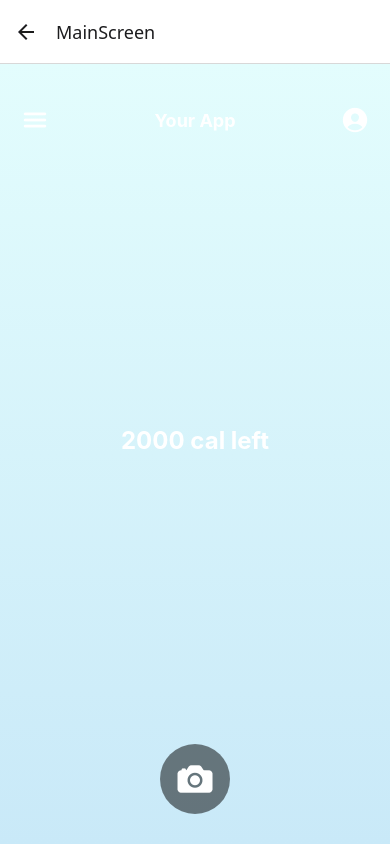
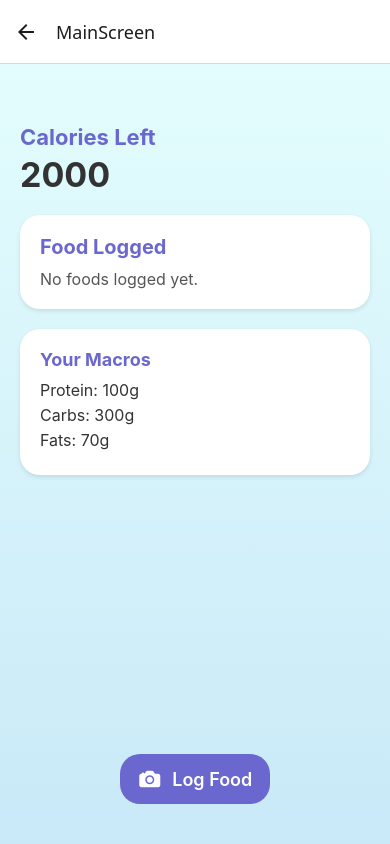
Before and after one commit to enlilshalimoon/food-logger-frontend, a React Native app: screen /MainScreen in a window 390 px wide. Built offline with nearby package versions, Linux system fonts and the light colour scheme.

Commit message:
made sicko updates

```diff
--- a/context/AppContext.js
+++ b/context/AppContext.js
@@ -3,19 +3,44 @@ import React, { createContext, useReducer, useContext } from 'react';
 // Initial state
 const initialState = {
   onboardingResponses: {},
-  macros: null,
+  macros: { protein: 100, carbs: 300, fats: 70 }, // Example realistic starting values
   caloriesLeft: 2000,
 };
 
 // Reducer function
 const reducer = (state, action) => {
   switch (action.type) {
+      case 'SET_MACROS':
+      return {
+        ...state,
+        macros: action.payload.macros,
+        caloriesLeft: action.payload.calories, // Set the initial calories
+      };
     case 'SET_ONBOARDING_RESPONSES':
       return { ...state, onboardingResponses: action.payload };
-    case 'SET_MACROS':
-      return { ...state, macros: action.payload, caloriesLeft: action.payload.calories };
-    case 'UPDATE_CALORIES':
-      return { ...state, caloriesLeft: state.caloriesLeft - action.payload };
+      case 'UPDATE_CALORIES':
+        return {
+          ...state,
+          caloriesLeft: state.caloriesLeft - action.payload, // subtract the payload
+        };
+
+      // or if you want macros too:
+      case "UPDATE_MACROS":
+        const { foodCalories, foodMacros } = action.payload;
+
+        const updatedMacros = {
+          protein: Math.max(0, (state.macros?.protein || 0) - (foodMacros?.protein || 0)),
+          carbs: Math.max(0, (state.macros?.carbs || 0) - (foodMacros?.carbs || 0)),
+          fats: Math.max(0, (state.macros?.fats || 0) - (foodMacros?.fats || 0)),
+        };
+
+        console.log("Updated macros in reducer:", updatedMacros);
+
+        return {
+          ...state,
+          caloriesLeft: Math.max(0, state.caloriesLeft - (foodCalories || 0)),
+          macros: updatedMacros,
+        };
     default:
       return state;
   }
--- a/env.js
+++ b/env.js
@@ -1,9 +1,9 @@
 const ENV = {
     development: {
-      BASE_URL: "http://192.168.1.38:3000", // Replace with your dev server's IP
+      BASE_URL: "http://34.133.139.84:3000", // Replace with your dev server's IP
     },
     production: {
-      BASE_URL: "https://your-production-server.com", // Replace with your production URL
+      BASE_URL: "http://34.133.139.84:3000", // Replace with your production URLß
     },
   };
 
--- a/screens/LoggingScreen.js
+++ b/screens/LoggingScreen.js
@@ -8,13 +8,18 @@ export default function LoggingScreen({ route, navigation }) {
 
   // Handle Log button
   const handleLog = () => {
-    if (!calories) {
-      Alert.alert("Error", "No food data to log.");
+    if (!calories || !macros) {
+      Alert.alert("Error", "Incomplete food data to log.");
       return;
     }
-
-    const updatedCaloriesLeft = 2000 - calories; // Replace 2000 with your dynamic value
-    navigation.navigate('MainScreen', { caloriesLeft: updatedCaloriesLeft });
+    console.log("Logging food:", { name, calories, macros });
+    navigation.navigate("MainScreen", {
+      newFood: {
+        name: name || "Unknown Food",
+        calories: calories,
+        macros: macros,
+      },
+    });
   };
 
   return (
--- a/screens/MacroSummaryScreen.js
+++ b/screens/MacroSummaryScreen.js
@@ -27,6 +27,7 @@ export default function MacroSummaryScreen({ navigation }) {
 
         // Dispatch macros to global context for future use
         dispatch({ type: 'SET_MACROS', payload: data });
+        console.log(state.macros)
       } catch (error) {
         console.error('Error fetching macros:', error.response?.data || error.message);
         setMacros({ error: 'Failed to calculate macros. Please try again.' });
@@ -66,11 +67,19 @@ export default function MacroSummaryScreen({ navigation }) {
       </View>
 
       <TouchableOpacity
-        style={styles.acceptButton}
-        onPress={() => navigation.navigate('MainScreen')}
-      >
-        <Text style={styles.acceptText}>Accept</Text>
-      </TouchableOpacity>
+      style={styles.acceptButton}
+      onPress={() =>
+        navigation.navigate('MainScreen', {
+          newFood: {
+            name: 'Onboarding Macros', // You can use a placeholder name
+            calories: macros.calories,
+            macros: macros.macros,
+          },
+        })
+      }
+    >
+      <Text style={styles.acceptText}>Accept</Text>
+    </TouchableOpacity>
     </LinearGradient>
   );
 }
--- a/screens/MainScreen.js
+++ b/screens/MainScreen.js
@@ -1,40 +1,99 @@
-import React, { useContext } from 'react';
-import { StyleSheet, View, Text, TouchableOpacity } from 'react-native';
+import React, { useContext, useEffect, useState } from 'react';
+import { StyleSheet, View, Text, TouchableOpacity, ScrollView } from 'react-native';
 import { LinearGradient } from 'expo-linear-gradient';
 import { Ionicons } from '@expo/vector-icons';
-import { AppContext } from '../context/AppContext'; // Correct import of AppContext
+import { AppContext } from '../context/AppContext';
 
-export default function MainScreen({ navigation }) {
-  const { state } = useContext(AppContext); // Access state from context
-  const { macros, caloriesLeft } = state; // Destructure relevant properties
+export default function MainScreen({ navigation, route }) {
+  const { state, dispatch } = useContext(AppContext);
+  const { macros, caloriesLeft } = state;
+
+  // If the Logging Screen or other flow returns a newly logged food,
+  // we can capture it from `route.params`.
+  // (Alternatively, you could store logged foods in context, too.)
+  const [loggedFoods, setLoggedFoods] = useState([]);
+
+  // On mount or whenever route params change, check if new food was passed
+// Effect to handle new food logging
+useEffect(() => {
+  console.log("New food received in MainScreen:", route.params?.newFood);
+
+  if (route.params?.newFood) {
+    const { name, calories, macros } = route.params.newFood;
+
+    // Check if this is not onboarding data to avoid logging it as a food item
+    if (name !== "Onboarding Macros") {
+      // Update logged foods
+      setLoggedFoods((prev) => [...prev, { name, calories }]);
+
+      // Dispatch action to update macros and calories in context
+      if (dispatch) {
+        dispatch({
+          type: "UPDATE_MACROS",
+          payload: {
+            foodCalories: calories,
+            foodMacros: macros,
+          },
+        });
+      }
+    }
+  }
+}, [route.params?.newFood, dispatch]);
+
+// Effect to track changes in macros (for debugging or additional logic)
+useEffect(() => {
+  console.log("Updated macros in MainScreen:", macros);
+
+  // Add any other logic if needed to react to changes in `macros`
+}, [macros]);
 
   return (
     <LinearGradient colors={['#E3FDFD', '#C9E9F8']} style={styles.container}>
-      {/* Header */}
+
+      {/* Big "Calories Left" in top-left */}
       <View style={styles.header}>
-        <TouchableOpacity>
-          <Ionicons name="menu" size={30} color="white" />
-        </TouchableOpacity>
-        <Text style={styles.title}>Your App</Text>
-        <TouchableOpacity>
-          <Ionicons name="person-circle" size={30} color="white" />
-        </TouchableOpacity>
-      </View>
-
-      {/* Calorie Counter */}
-      <View style={styles.calorieCounter}>
-        <Text style={styles.caloriesText}>
-          {caloriesLeft || macros?.calories || 0} cal left
+        <Text style={styles.caloriesLeftLabel}>Calories Left</Text>
+        <Text style={styles.caloriesLeftValue}>
+          {caloriesLeft ?? macros?.calories ?? 0}
         </Text>
       </View>
 
-      {/* Camera Button */}
+      {/* Middle Card: Display foods logged (or other info) */}
+      <View style={styles.middleCard}>
+        <Text style={styles.cardTitle}>Food Logged</Text>
+        {loggedFoods.length === 0 ? (
+          <Text style={styles.placeholderText}>
+            No foods logged yet.
+          </Text>
+        ) : (
+          <ScrollView style={{ maxHeight: 200 }}>
+            {loggedFoods.map((food, index) => (
+              <Text key={index} style={styles.loggedFoodText}>
+                • {food.name || 'Unknown'} - {food.calories} cal
+              </Text>
+            ))}
+          </ScrollView>
+        )}
+      </View>
+
+      {/* Optionally show macros (if you'd like) */}
+      {macros && (
+        <View style={styles.macrosCard}>
+          <Text style={styles.macrosTitle}>Your Macros</Text>
+          <Text style={styles.macrosText}>Protein: {macros.protein || 0}g</Text>
+          <Text style={styles.macrosText}>Carbs: {macros.carbs || 0}g</Text>
+          <Text style={styles.macrosText}>Fats: {macros.fats || 0}g</Text>
+        </View>
+      )}
+
+      {/* Footer / "Log Food" button */}
       <View style={styles.footer}>
         <TouchableOpacity
-          style={styles.cameraButton}
+          style={styles.logFoodButton}
           onPress={() => navigation.navigate('CameraScreen')}
         >
-          <Ionicons name="camera" size={40} color="white" />
+          <Ionicons name="camera" size={24} color="#fff" />
+          <Text style={styles.logFoodButtonText}> Log Food</Text>
         </TouchableOpacity>
       </View>
     </LinearGradient>
@@ -44,39 +103,91 @@ export default function MainScreen({ navigation }) {
 const styles = StyleSheet.create({
   container: {
     flex: 1,
+    paddingHorizontal: 20,
   },
   header: {
-    flexDirection: 'row',
-    justifyContent: 'space-between',
-    alignItems: 'center',
-    paddingHorizontal: 20,
-    paddingTop: 40,
+    marginTop: 60,
+    alignItems: 'flex-start',
+    marginBottom: 20,
   },
-  title: {
+  caloriesLeftLabel: {
+    fontSize: 22,
+    fontWeight: 'bold',
+    color: '#6A67CE',
+  },
+  caloriesLeftValue: {
+    fontSize: 34,
+    fontWeight: 'bold',
+    color: '#333',
+    marginTop: 4,
+  },
+  middleCard: {
+    backgroundColor: '#FFFFFF',
+    borderRadius: 20,
+    padding: 20,
+    marginBottom: 20,
+    // Shadows
+    shadowColor: '#000',
+    shadowOffset: { width: 0, height: 2 },
+    shadowOpacity: 0.1,
+    shadowRadius: 4,
+    elevation: 3,
+  },
+  cardTitle: {
+    fontSize: 20,
+    fontWeight: 'bold',
+    color: '#6A67CE',
+    marginBottom: 10,
+  },
+  placeholderText: {
+    fontSize: 16,
+    color: '#555',
+  },
+  loggedFoodText: {
+    fontSize: 16,
+    color: '#333',
+    marginBottom: 5,
+  },
+  macrosCard: {
+    backgroundColor: '#FFFFFF',
+    borderRadius: 20,
+    padding: 20,
+    marginBottom: 20,
+    // Shadows
+    shadowColor: '#000',
+    shadowOffset: { width: 0, height: 2 },
+    shadowOpacity: 0.1,
+    shadowRadius: 4,
+    elevation: 3,
+  },
+  macrosTitle: {
     fontSize: 18,
-    color: 'white',
     fontWeight: 'bold',
+    color: '#6A67CE',
+    marginBottom: 10,
   },
-  calorieCounter: {
-    flex: 1,
-    justifyContent: 'center',
+  macrosText: {
+    fontSize: 16,
+    color: '#333',
+    marginBottom: 5,
+  },
+  footer: {
+    marginTop: 'auto',
+    marginBottom: 40,
     alignItems: 'center',
   },
-  caloriesText: {
-    fontSize: 24,
-    color: 'white',
-    fontWeight: 'bold',
+  logFoodButton: {
+    flexDirection: 'row',
+    alignItems: 'center',
+    backgroundColor: '#6A67CE',
+    paddingHorizontal: 18,
+    paddingVertical: 12,
+    borderRadius: 20,
   },
-  footer: {
-    alignItems: 'center',
-    marginBottom: 30,
-  },
-  cameraButton: {
-    width: 70,
-    height: 70,
-    borderRadius: 35,
-    backgroundColor: 'rgba(0, 0, 0, 0.5)',
-    justifyContent: 'center',
-    alignItems: 'center',
+  logFoodButtonText: {
+    color: '#fff',
+    fontSize: 18,
+    fontWeight: '600',
+    marginLeft: 6,
   },
 });
```
Also changed, not shown: 1 other file (tests, documents, lock files or other folders).
